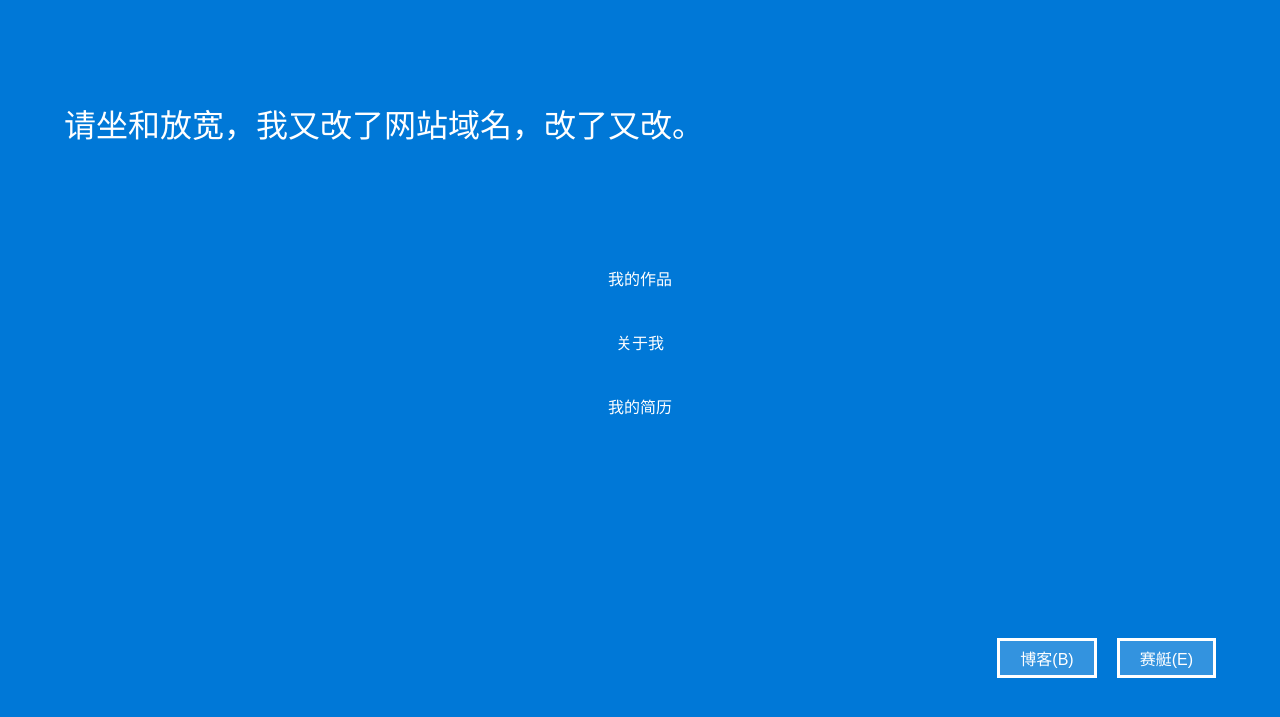
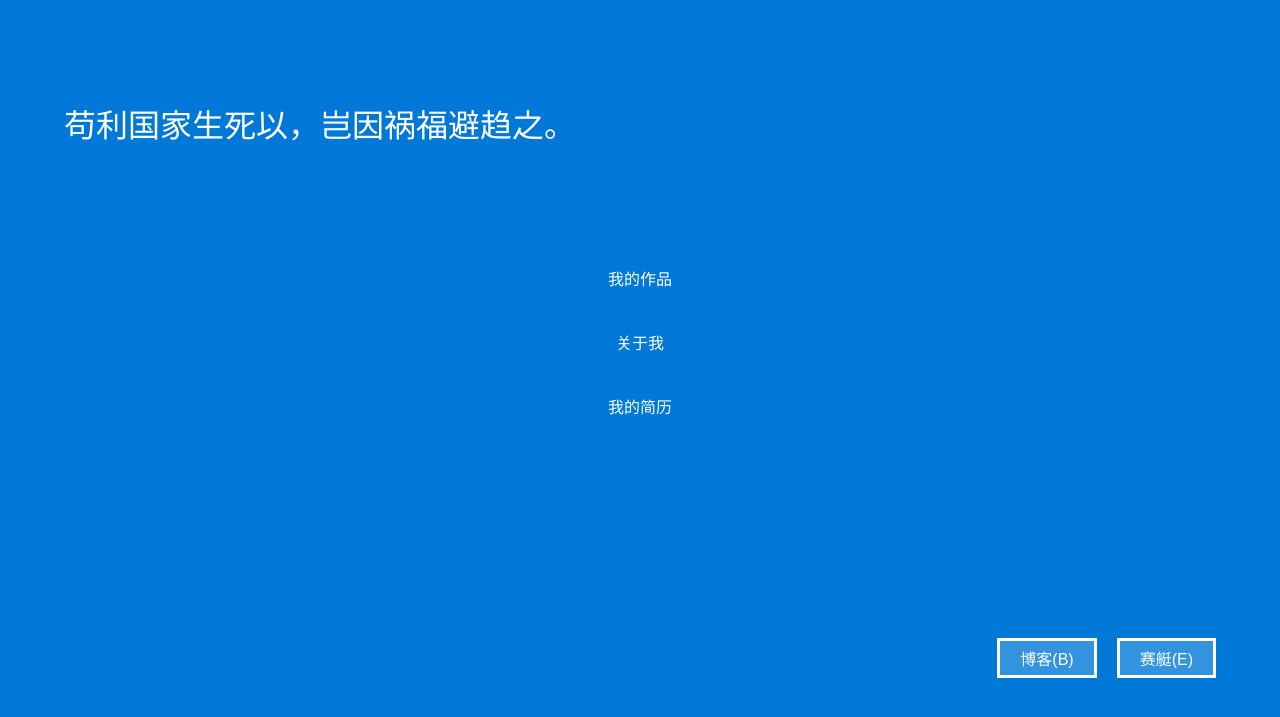
Before and after one commit to ChuChencheng/ChuChencheng.github.io, a Jekyll site: the page built from index.html, in a window 1280 px wide. Shown: the top 717 px of the page. Built offline with Jekyll 4.4.1, drawn with Linux system fonts in a browser that asks for light colours.

Commit message:
update index.

```diff
--- a/index.html
+++ b/index.html
@@ -30,7 +30,7 @@ layout:
 </head>
 <body>
 <div class="container">
-<p>请坐和放宽，我又改了网站域名，改了又改。</p>
+<p>苟利国家生死以，岂因祸福避趋之。</p>
 <ul>
   <li><a href="{{ 'works' | prepend: site.baseurl }}">我的作品</a></li>
   <li><a href="{{ 'about' | prepend: site.baseurl }}">关于我</a></li>
```
Also changed, not shown: 1 other file.
